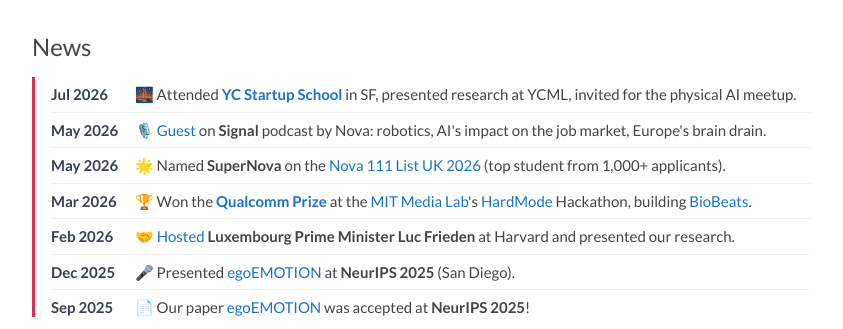
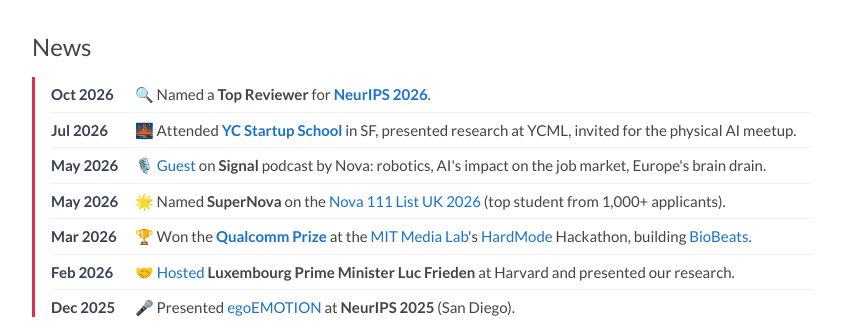
Before and after one commit to MattJmt/MattJmt.github.io, a plain HTML site: page index.html in a window 1280 px wide. Shown: the part 464-793 px from the top of the page, without its empty margins (218-1061 px from the left). Drawn offline with Linux system fonts and the light colour scheme.

Commit message:
update index.html

```diff
--- a/index.html
+++ b/index.html
@@ -150,6 +150,10 @@
           <h2>News</h2>
           <div class="news-scroll">
             <div class="news-item">
+              <span class="news-date">Oct 2026</span>
+              <span class="news-text">🔍 Named a <strong>Top Reviewer</strong> for <a href='https://neurips.cc/Conferences/2026'><strong>NeurIPS 2026</strong></a>.</span>
+            </div>
+            <div class="news-item">
               <span class="news-date">Jul 2026</span>
               <span class="news-text">🌉 Attended <a href='https://www.ycombinator.com/'><strong>YC Startup School</strong></a> in SF, presented research at YCML, invited for the physical AI meetup.</span>
             </div>
```
